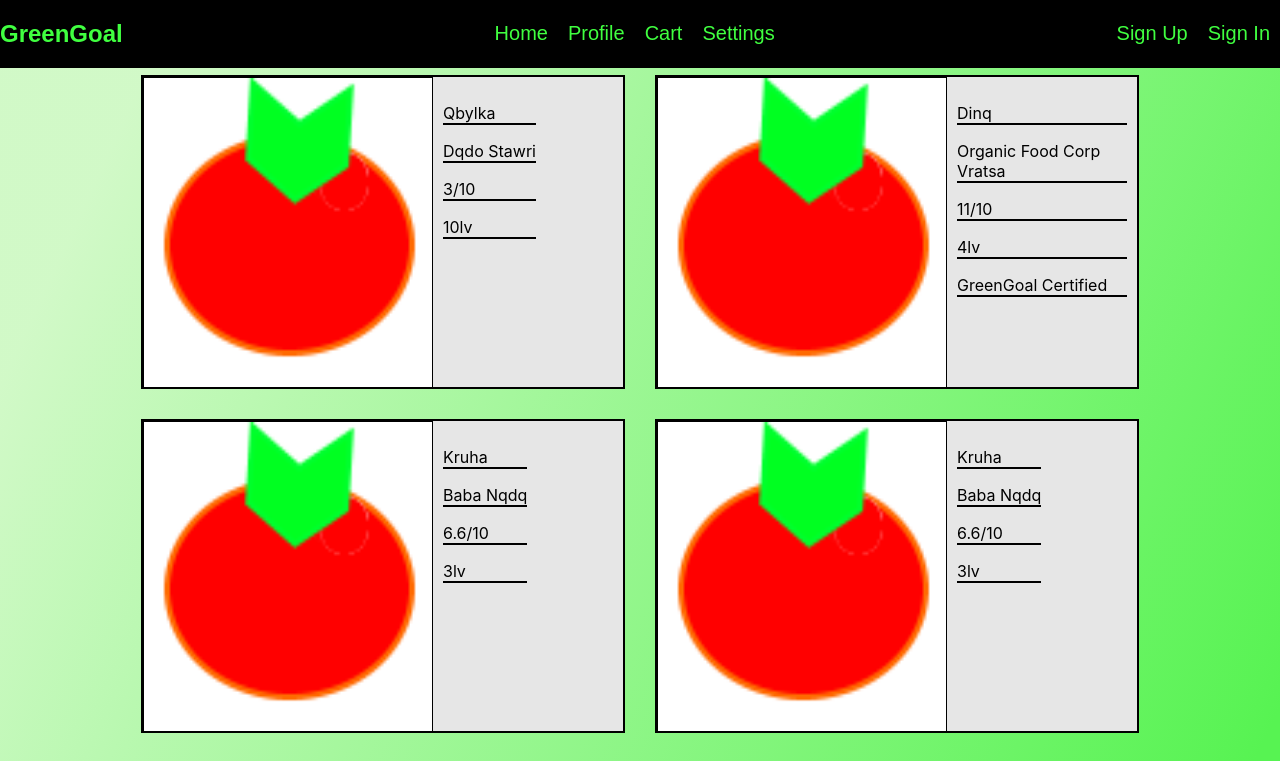
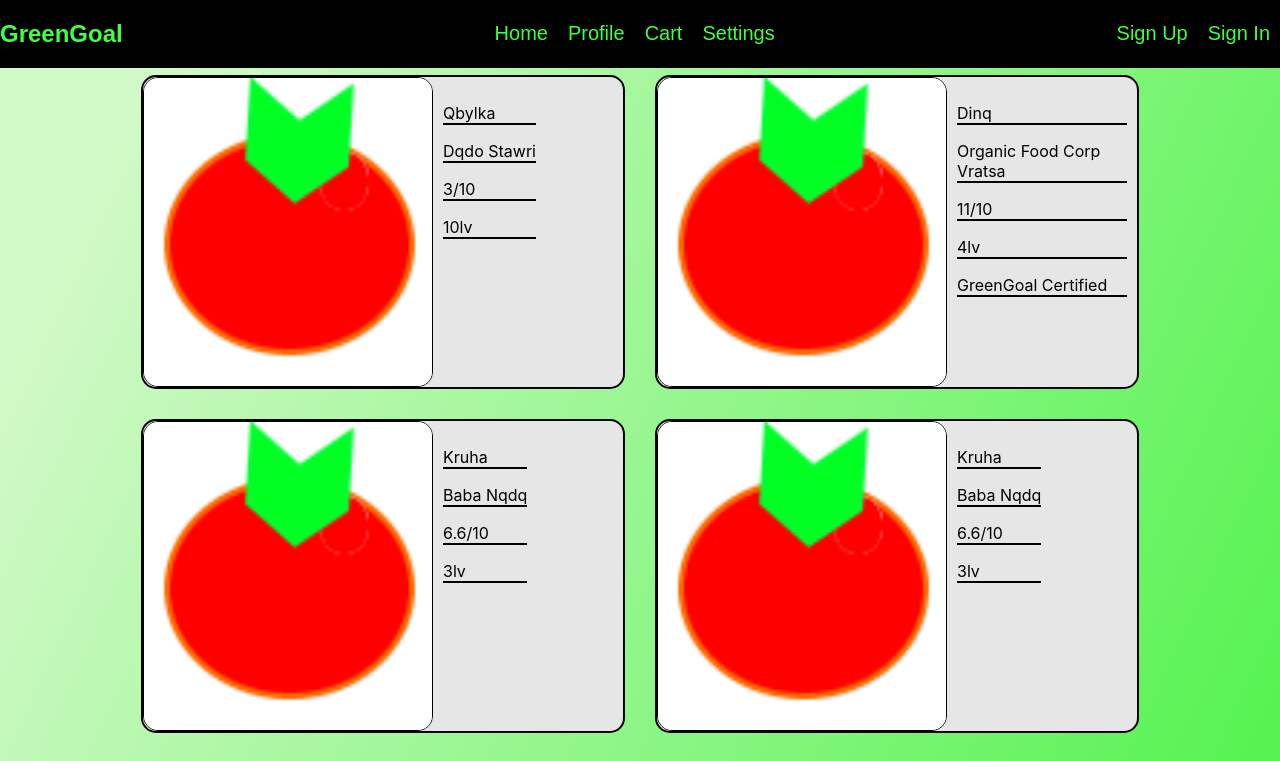
Before and after one commit to ZariProjects/Hack_Tues_GG, a React (Create React App) app in the folder green_goal/: page / in a window 1280 px wide. Shown: the top 761 px of the page. Built offline with nearby package versions, Linux system fonts and the light colour scheme; a web font is replaced by a local one.

Commit message:
Add cards rounded cornerss

```diff
--- a/green_goal/src/components/Cart/Card.css
+++ b/green_goal/src/components/Cart/Card.css
@@ -6,6 +6,7 @@
     width: 480px;
     display: inline-flex;
     -webkit-transition: padding 0.7s;
+    border-radius: 15px 15px 15px 15px;
 }
 
 .Border:hover
@@ -27,9 +28,11 @@
 .Img{
     border: 1px solid black;
     width: 60%;
-    height: 99.8%;
+    height: 99,9%;
     transition: 0.7s;
+    border-radius: 15px 15px 15px 15px;
 }
+
 
 .hr{
     width: 100%;
```
